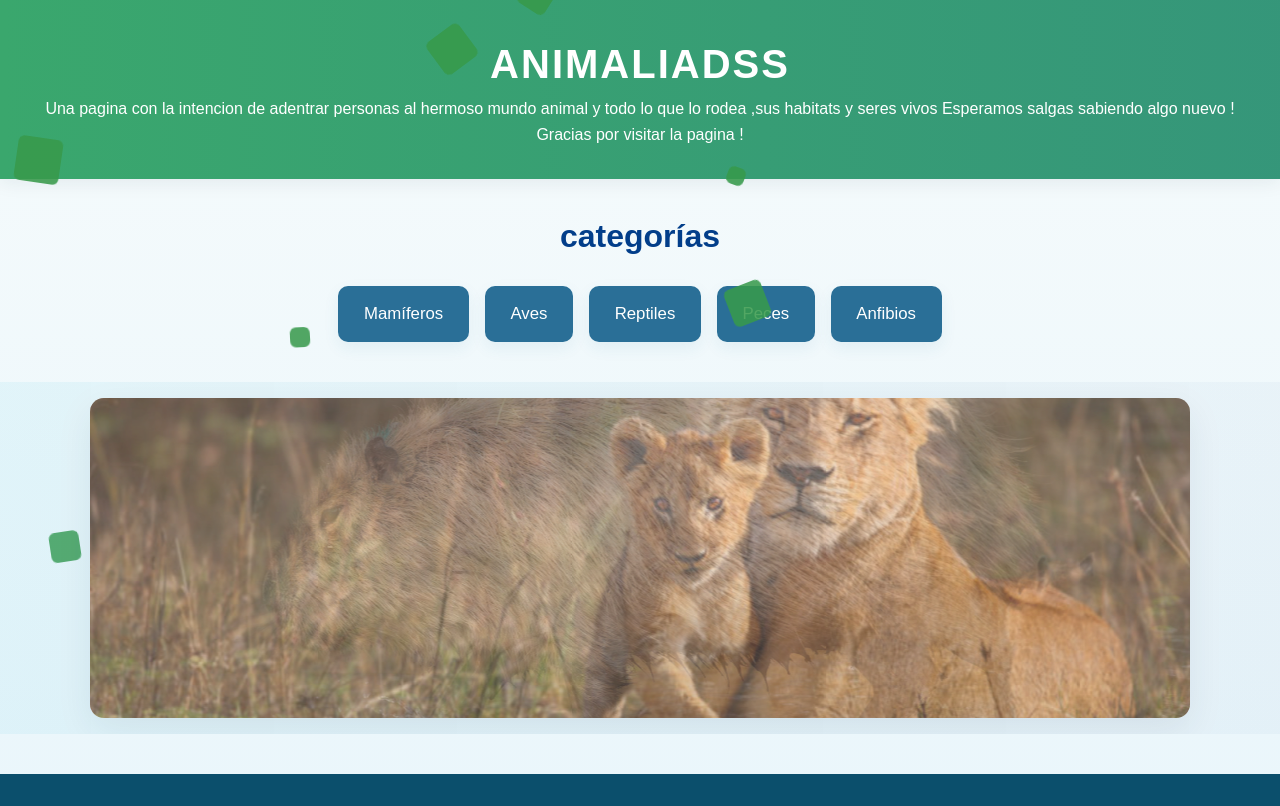
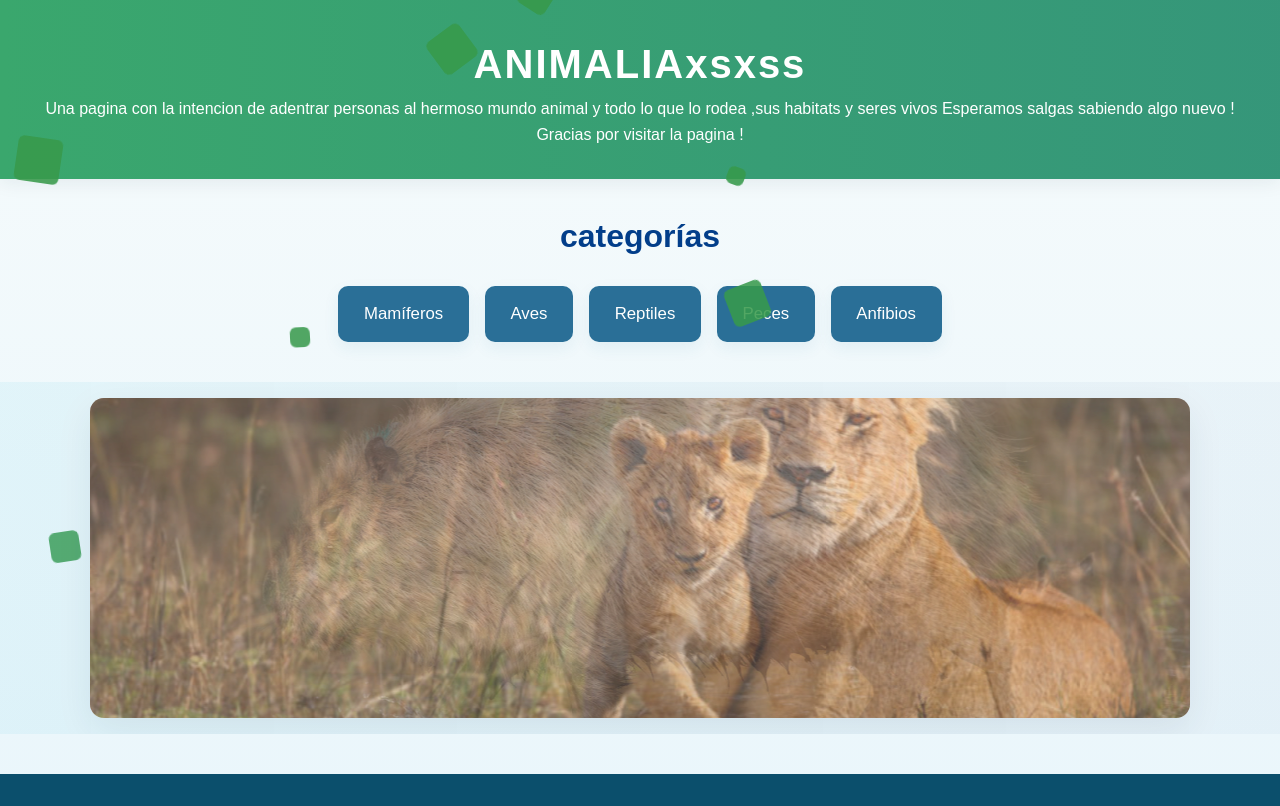
Before and after one commit to alexrrirgg/generacion-t, a plain HTML site: page generacion-t-main/index.html in a window 1280 px wide. Drawn offline with Linux system fonts and the light colour scheme.

Commit message:
Update index.html

```diff
--- a/generacion-t-main/index.html
+++ b/generacion-t-main/index.html
@@ -9,7 +9,7 @@
 <body>
    <div id="hojas"></div>
   <header>
-    <h1>ANIMALIADSS</h1>
+    <h1>ANIMALIAxsxss</h1>
     <p>Una pagina con la intencion de adentrar personas al hermoso mundo animal y todo lo que lo rodea ,sus habitats y seres vivos
       Esperamos salgas sabiendo algo nuevo ! Gracias por visitar la pagina !
     </p>
```
